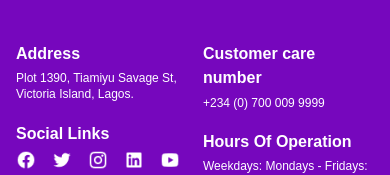
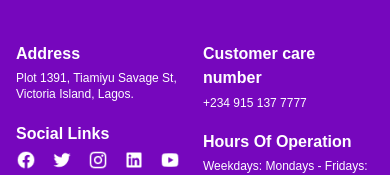
Before and after one commit to Chosen2730/hexagon, a React (Create React App) app: page / in a window 390 px wide. Shown: the part 6457-6632 px from the top of the page. Built offline with nearby package versions, Linux system fonts and the light colour scheme.

Commit message:
changed the phone number and address

```diff
--- a/src/Components/Layouts/footer.jsx
+++ b/src/Components/Layouts/footer.jsx
@@ -44,7 +44,7 @@ const Footer = () => {
             <div>
               <h2 className='font-bold'>Address</h2>
               <p className='text-xs my-1'>
-                Plot 1390, Tiamiyu Savage St, Victoria Island, Lagos.
+                Plot 1391, Tiamiyu Savage St, Victoria Island, Lagos.
               </p>
             </div>
             <div>
@@ -68,7 +68,7 @@ const Footer = () => {
             <div>
               <h2 className='font-bold'>Customer care number</h2>
               <a href='tel:+234(0)7000099999 ' className='text-xs my-1'>
-                +234 (0) 700 009 9999
+                +234 915 137 7777
               </a>
             </div>
             <div>
```
